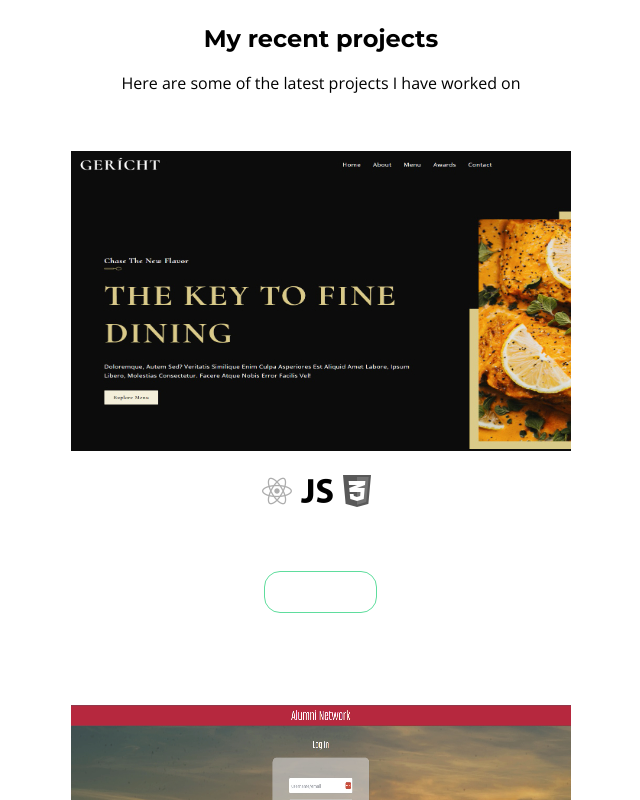
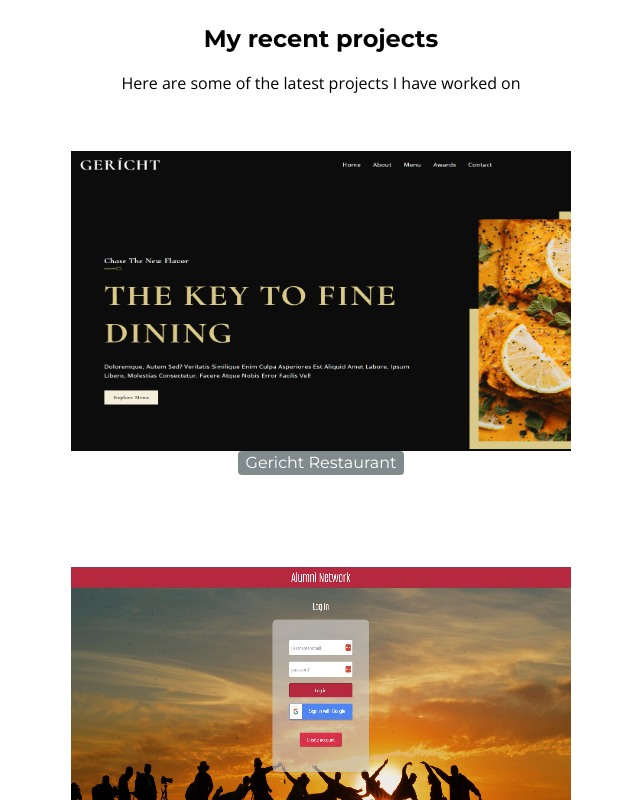
Before and after one commit to Mommotexx/React-Portfolio, a React (Vite) app: page / in a window 1280 px wide. Shown: the part 1680-2480 px from the top of the page, without its empty margins (319-959 px from the left). Built offline with nearby package versions, Linux system fonts and the light colour scheme.

Commit message:
Forbedring design prosjekter

```diff
--- a/src/Components/Project/ProjectItem.tsx
+++ b/src/Components/Project/ProjectItem.tsx
@@ -3,18 +3,13 @@ import { projectItemProps } from "./interface/projectItemProps";
 
 const ProjectItem = (props: projectItemProps) => {
   return (
-    <article className="project_item flex flex-col w-full items-center  text-white py-6 rounded-lg bg-center bg-no-repeat bg-cover">
+    <article className="project_item flex flex-col w-full items-center text-white py-6 rounded-lg bg-center bg-no-repeat bg-cover relative">
   <img src={props.background} alt={props.title} />
-      <h2 className=" rounded px-2 bg-opacity-50">{props.title}</h2>
-      <div className="flex flex-col w-full items-center transition-all ease-in-out transition-duration-300">
+  <h2 className="bg-dark rounded px-2 bg-opacity-50">{props.title}</h2>
+  <div className="hover:opacity-100 bg-dark absolute top-0 left-0 w-full h-full flex flex-col items-center justify-center opacity-0 transition-all ease-in-out duration-300">
     <div className="flex mb-2">
       {props.technologies.map((tech) => (
-            <img
-              key={"Title " + tech}
-              src={tech}
-              width={32}
-              className="saturate-0 mr-2"
-            />
+        <img key={"Title " + tech} src={tech} width={32} className="saturate-0 mr-2" />
       ))}
     </div>
     <h1 className="font-opensans">{props.title}</h1>
@@ -22,12 +17,13 @@ const ProjectItem = (props: projectItemProps) => {
     <a
       href={props.demo}
       target="_blank"
-          className=" border-green border-[1.5px] p-2 rounded-2xl hover:bg-green hover:text-dark"
+      className="border-green border-[1.5px] p-2 rounded-2xl hover:bg-green hover:text-dark"
     >
       Visit Website
     </a>
   </div>
 </article>
+
   );
 };
 
```
Lines whose indentation alone changed are shown as unchanged.
